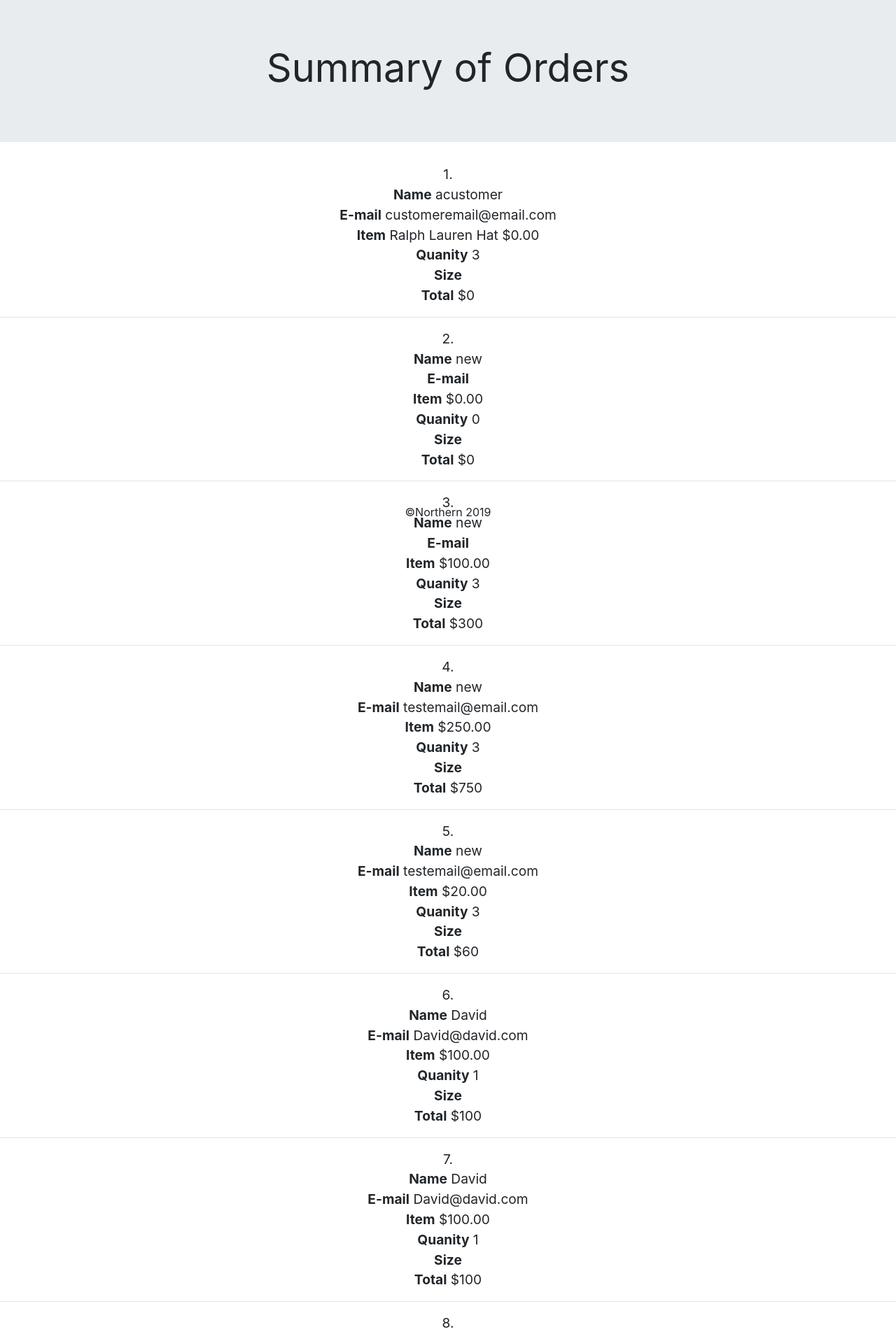
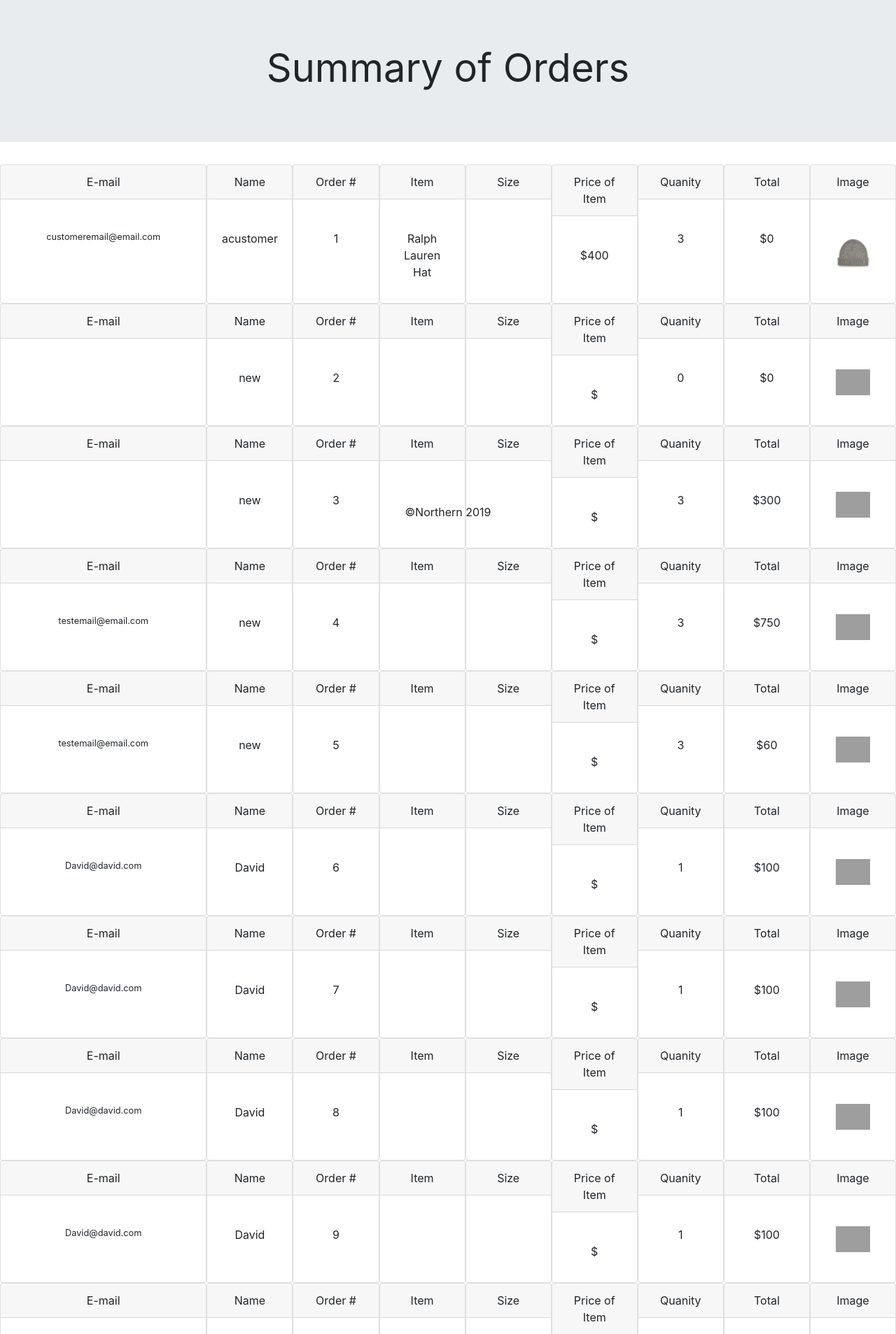
Before and after one commit to TNortnern/PHPShoppingSite, a PHP site: page /admin.php?summary in a window 1280 px wide. Shown: the part 56-1963 px from the top of the page at 70% size. Run offline with PHP 8.4, Linux system fonts and the light colour scheme; a user stored in the database is signed in; data comes from the database, SQL or seed files in the repository; grey boxes are pictures that could not be loaded.

Commit message:
Updated styles for summaries

```diff
--- a/css/styles.css
+++ b/css/styles.css
@@ -197,9 +197,21 @@
     padding: 70px
 }
 
+.adminSummary .card:nth-child(1){
+    width:40%
+}
+
+.emailOnSummary{
+    font-size:80%
+}
+
 #confirmer img{
-    width: 20%;
-    height:20%
+    width: 60%;
+    height:80%
+}
+
+.card{
+    width:16.6%
 }
 
 body{}
--- a/views/admin/modify.php
+++ b/views/admin/modify.php
@@ -40,8 +40,8 @@
     <input hidden text='text' name="productimg"
     <?php echo "value='$product[imageName]'";?>>
     <div class="form-group" id="setNew">
-      <label for="prodimg">Product Image</label>
-      <input disabled type="file" class="custom-file-input" id="prodimg" name="prodimg" required>
+      <label for="prodimg">Product Image</label><br>
+      <input disabled type="file" id="prodimg" name="prodimg" required>
       <div class="invalid-feedback">Please upload an image.</div>
       <p class="toggleChange" id="cancelChange">Cancel</p>
     </div>
--- a/views/admin/summary.php
+++ b/views/admin/summary.php
@@ -13,6 +13,112 @@
     $product = getProduct($order['productID']);
     $index++;
     $order['price'] = number_format((float) $order['price'], 2, '.', '');
+    $price = $order['price'];
+    $customername = $order['customerName'];
+    $customeremail = $order['customeremail'];
+    $amount = $order['qtyOrdered'];
+    $size = $order['size'];
+    $item = $product['productName'];
+    $image = $product['imageName'];
     $total = $order['price'] * $order['qtyOrdered'];
-    echo "<div style='font-size:120%;' class='centerthings'>$index.<br> <b>Name</b> $order[customerName]<br><b>E-mail</b> $order[customeremail]<br><b>Item</b> $product[productName] $$order[price]<br><b>Quanity</b> $order[qtyOrdered]<br><b>Size</b> $order[size]<br><b>Total</b> $$total<br><hr></div> ";
+
+
+
+   echo" <div id='confirmer' class='centerthings-flex centerthings adminSummary'>
+
+<div class='card'>
+  <div class='card-header'>
+    E-mail
+  </div>
+  <div class='card-body'>
+    <br>
+    <p class='card-title emailOnSummary'>$customeremail</p>
+  </div>
+</div>
+
+
+<div class='card'>
+  <div class='card-header'>
+    Name
+  </div>
+  <div class='card-body'>
+    <br>
+    <p class='card-title'>$customername</p>
+  </div>
+</div>
+
+<div class='card'>
+  <div class='card-header'>
+    Order #
+  </div>
+  <div class='card-body'>
+    <br>
+    <p class='card-title'>$index</p>
+  </div>
+</div>
+
+<div class='card'>
+  <div class='card-header'>
+    Item
+  </div>
+  <div class='card-body'>
+    <br>
+    <p class='card-title'>$item</p>
+  </div>
+</div>
+
+<div class='card'>
+  <div class='card-header'>
+    Size
+  </div>
+  <div class='card-body'>
+    <br>
+    <p class='card-title'>$size</p>
+  </div>
+</div>
+
+<div class='card'>
+  <div class='card-header'>
+    Price of Item
+  </div>
+  <div class='card-body'>
+    <br>
+    <p class='card-title'>$$product[price]</p>
+  </div>
+</div>
+
+
+<div class='card'>
+  <div class='card-header'>
+    Quanity
+  </div>
+  <div class='card-body'>
+    <br>
+    <p class='card-title'>$amount</p>
+  </div>
+</div>
+
+
+<div class='card'>
+  <div class='card-header'>
+    Total
+  </div>
+  <div class='card-body'>
+    <br>
+    <p class='card-title'>$$total</p>
+  </div>
+</div>
+
+
+<div class='card'>
+  <div class='card-header'>
+    Image
+  </div>
+  <div class='card-body'>
+    <br>
+    <p class='card-title'><img src='images/$image' alt='description'></p>
+  </div>
+</div>
+
+</div>";
 }
```
Also changed, not shown: views/shopping/order.php (+69 -8 lines), views/shopping/ordersummary.php (+11 -2 lines), views/shopping/orderconfirm.php (line endings or trailing spaces).
